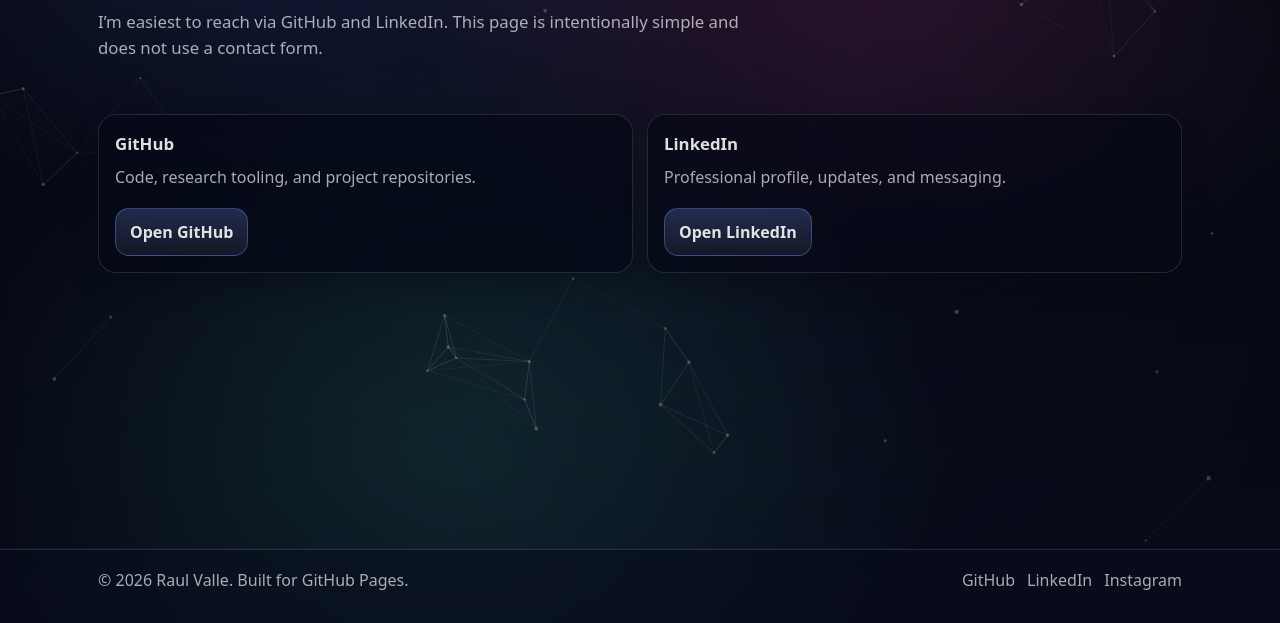
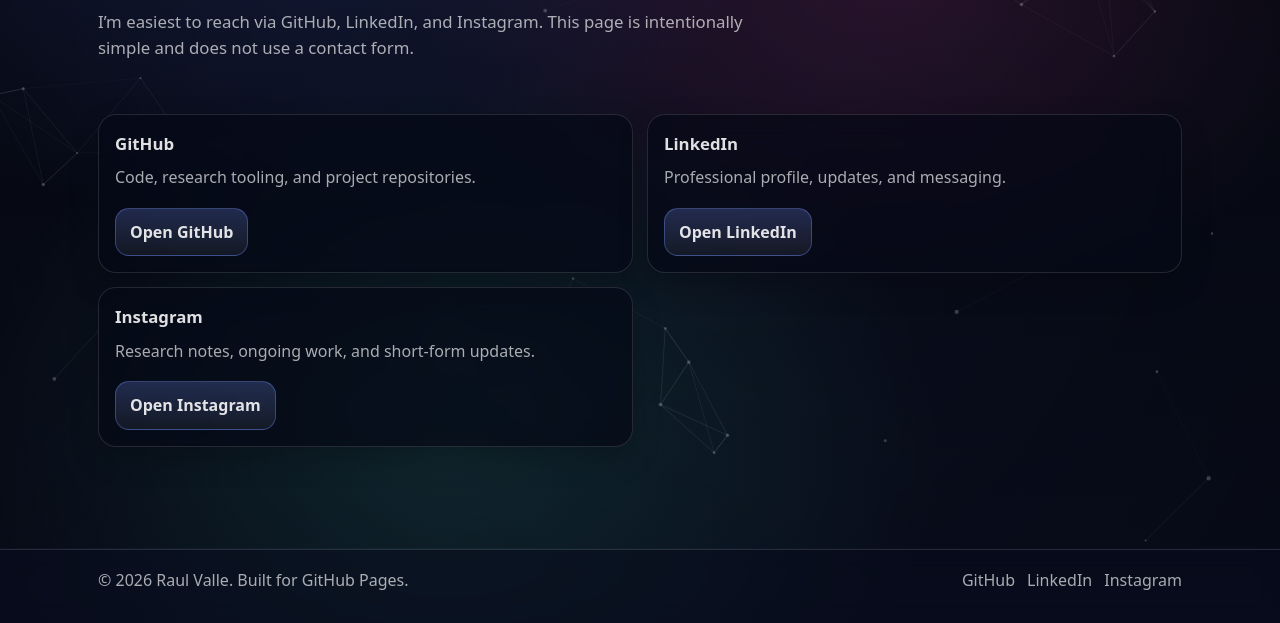
Before and after one commit to Jibby2k1/Jibby2k1.github.io, a plain HTML site: page contact.html in a window 1280 px wide. Shown: the part 252-875 px from the top of the page. Drawn offline with Linux system fonts and the light colour scheme.

Commit message:
Add Instagram to contact information

```diff
--- a/contact.html
+++ b/contact.html
@@ -16,7 +16,7 @@
       <section class="page-hero reveal">
   <div class="kicker">Contact</div>
   <h1 class="h1">Social links</h1>
-  <p class="lead">I’m easiest to reach via GitHub and LinkedIn. This page is intentionally simple and does not use a contact form.</p>
+  <p class="lead">I’m easiest to reach via GitHub, LinkedIn, and Instagram. This page is intentionally simple and does not use a contact form.</p>
 </section>
 
 <div class="grid two" style="margin-top:18px;">
@@ -35,6 +35,14 @@
       <a class="btn primary" href="https://www.linkedin.com/in/raul-valle1/" target="_blank" rel="noreferrer">Open LinkedIn</a>
     </div>
   </article>
+
+  <article class="card reveal">
+    <h3>Instagram</h3>
+    <p>Research notes, ongoing work, and short-form updates.</p>
+    <div class="cta-row">
+      <a class="btn primary" href="https://www.instagram.com/raul.research/" target="_blank" rel="noreferrer">Open Instagram</a>
+    </div>
+  </article>
 </div>
     </div>
   </main>
```
